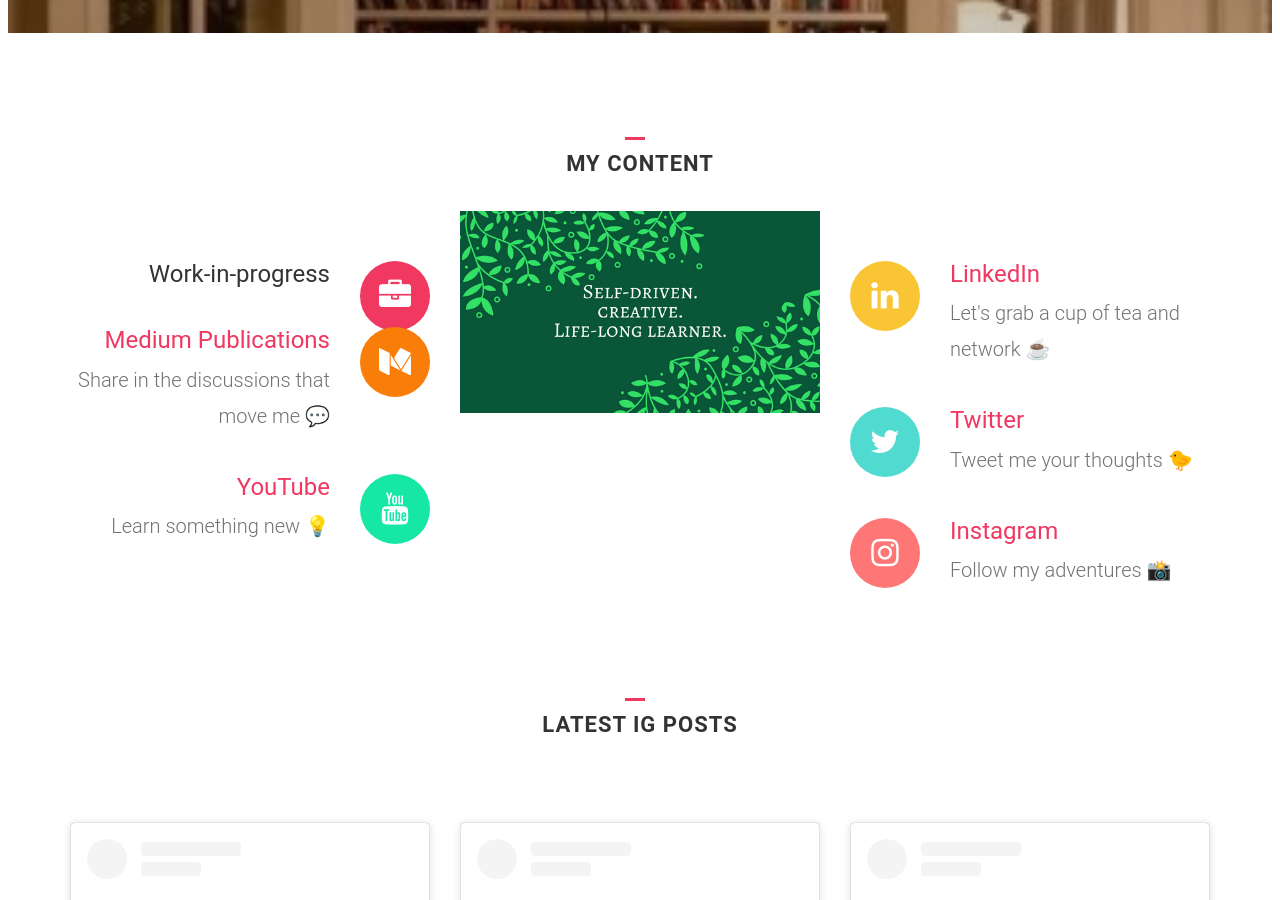
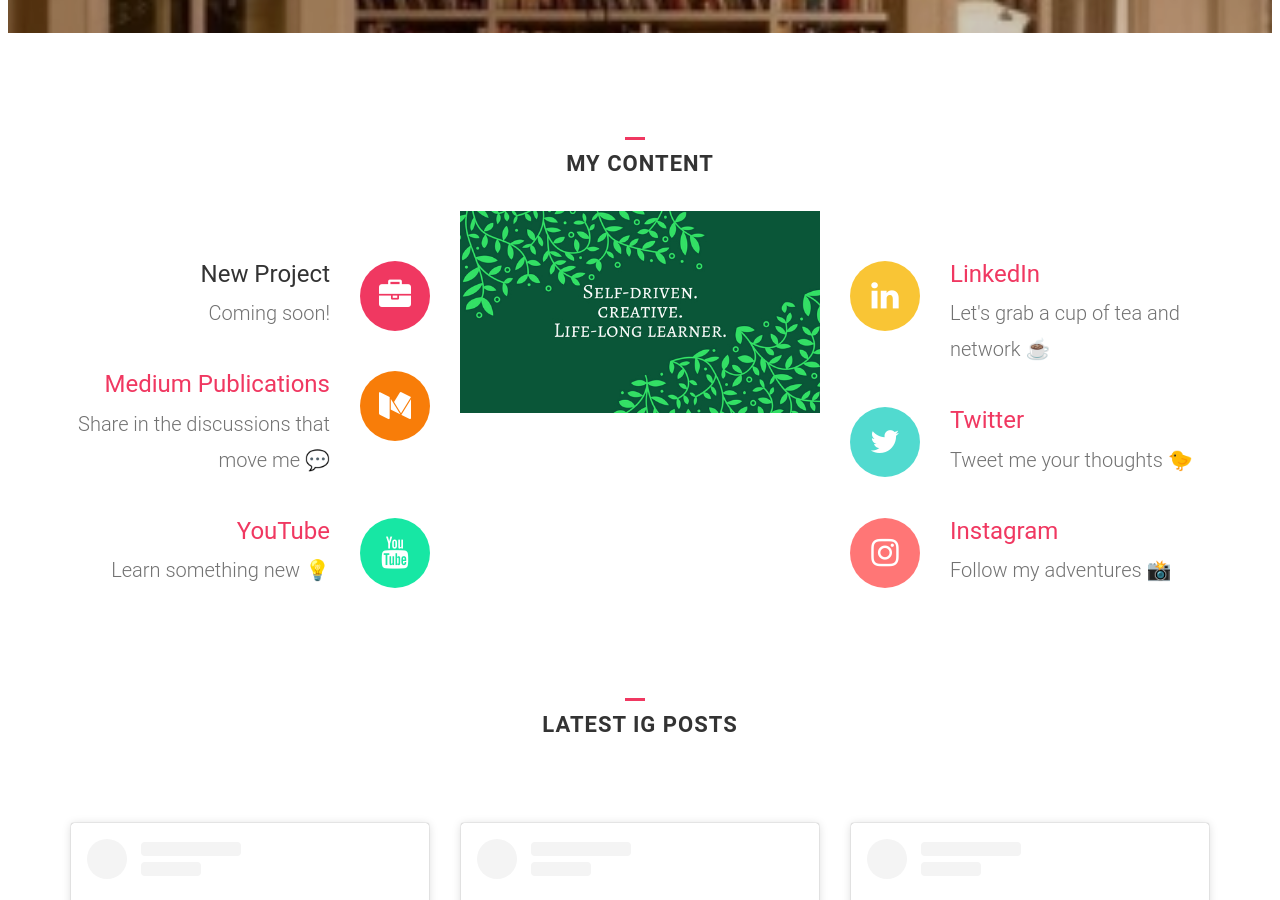
Before and after one commit to Surekha24/Surekha24.github.io, a Jekyll site: the page index.html, which Jekyll copies as it is, in a window 1280 px wide and 900 px high, scrolled down 1891 px. Built offline with Jekyll 4.4.1, drawn with Linux system fonts in a browser that asks for light colours; nearby versions of some CDN libraries; library files that are not in the unit come from our copies; a script that is not in the unit is left out.

Commit message:
Update index.html

```diff
--- a/index.html
+++ b/index.html
@@ -150,8 +150,8 @@
 							</div>
 						</div>
 						<div class="holder-section">
-							<h3>Work-in-progress</h3>
-							<p></p>
+							<h3>New Project</h3>
+							<p>Coming soon!</p>
 						</div>
 					</div>
 
```
